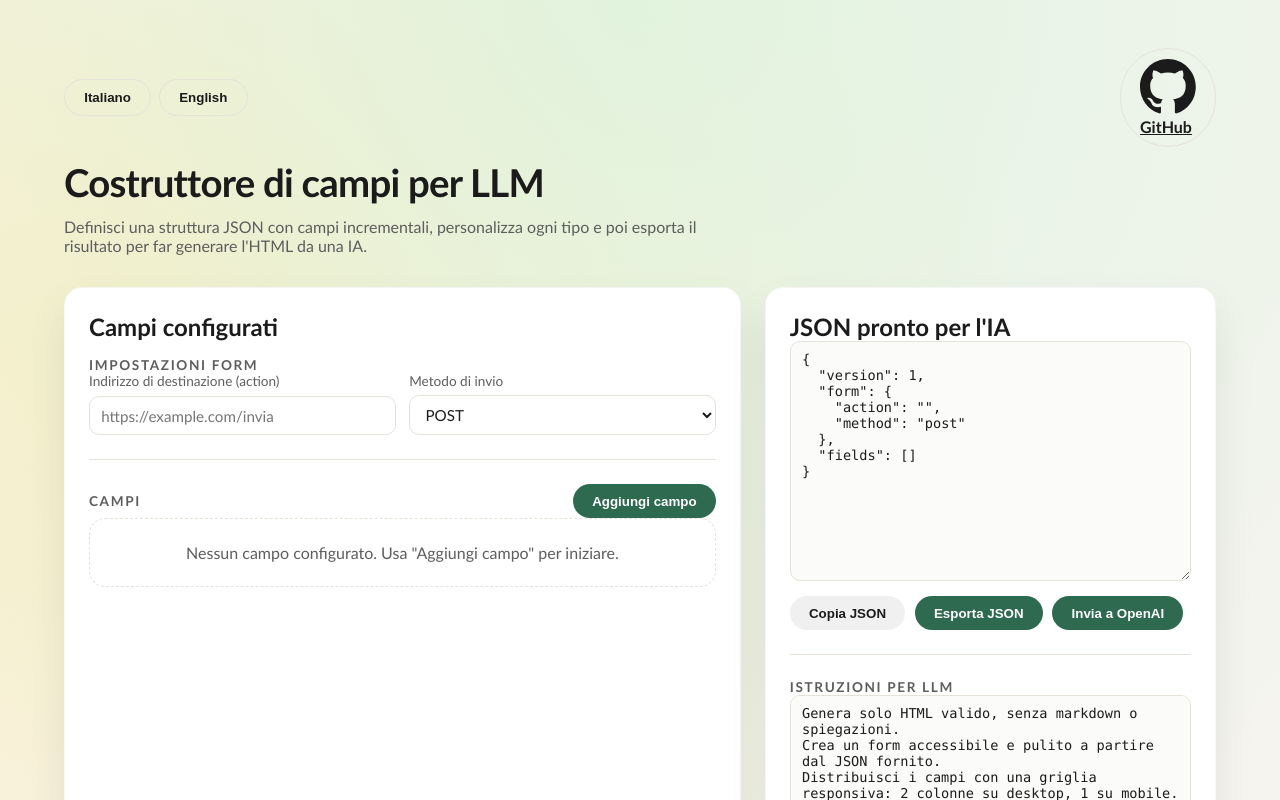
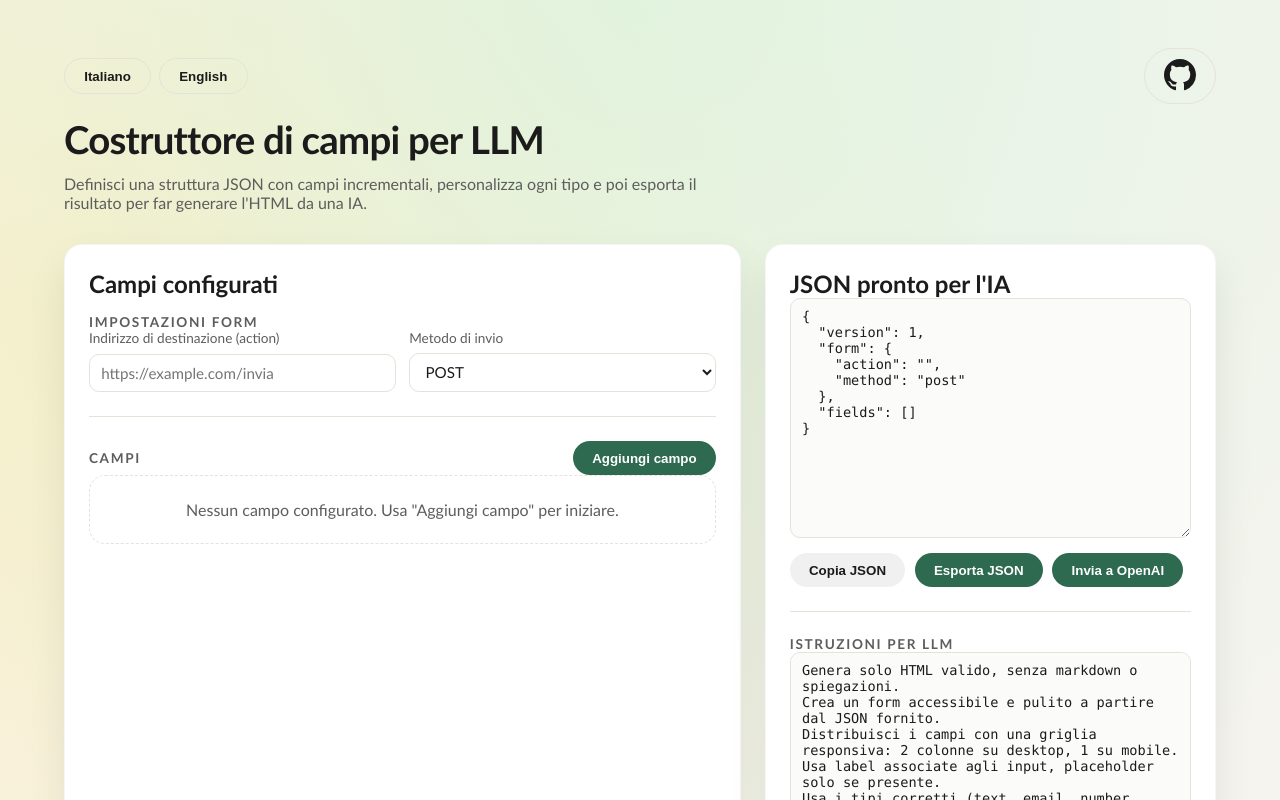
Before and after one commit to beggiatom/form-AI, a Vue app: page / in a window 1280 px wide. Shown: the top 800 px of the page. Built offline with nearby package versions, Linux system fonts and the light colour scheme.

Commit message:
Update README and App.vue for improved layout and GitHub link accessibility

```diff
--- a/src/App.vue
+++ b/src/App.vue
@@ -21,10 +21,11 @@
           </button>
         </div>
         <a
-          class="button ghost"
+          class="button ghost github-link"
           href="https://github.com/beggiatom/form-AI"
           target="_blank"
           rel="noopener noreferrer"
+          aria-label="GitHub"
         >
           <svg class="icon" viewBox="0 0 16 16" aria-hidden="true">
             <path
@@ -32,7 +33,6 @@
               d="M8 0C3.58 0 0 3.58 0 8c0 3.54 2.29 6.53 5.47 7.59.4.07.55-.17.55-.38 0-.19-.01-.82-.01-1.49-2.01.37-2.53-.49-2.69-.94-.09-.23-.48-.94-.82-1.13-.28-.15-.68-.52-.01-.53.63-.01 1.08.58 1.23.82.72 1.21 1.87.87 2.33.66.07-.52.28-.87.51-1.07-1.78-.2-3.64-.89-3.64-3.95 0-.87.31-1.59.82-2.15-.08-.2-.36-1.02.08-2.12 0 0 .67-.21 2.2.82.64-.18 1.32-.27 2-.27.68 0 1.36.09 2 .27 1.53-1.04 2.2-.82 2.2-.82.44 1.1.16 1.92.08 2.12.51.56.82 1.27.82 2.15 0 3.07-1.87 3.75-3.65 3.95.29.25.54.73.54 1.48 0 1.07-.01 1.93-.01 2.2 0 .21.15.46.55.38A8.013 8.013 0 0 0 16 8c0-4.42-3.58-8-8-8Z"
             />
           </svg>
-          GitHub
         </a>
       </div>
       <h1>{{ t('heroTitle') }}</h1>
@@ -853,10 +853,13 @@ body {
   flex-wrap: wrap;
 }
 
-.language-switch .icon {
-  width: 1rem;
-  height: 1rem;
-  margin-right: 0.4rem;
+.github-link .icon {
+  width: 2rem;
+  height: 2rem;
+}
+
+.github-link {
+  padding: 0.4rem;
 }
 
 .hero h1 {
```
Also changed, not shown: 1 other file (tests, documents, lock files or other folders).
